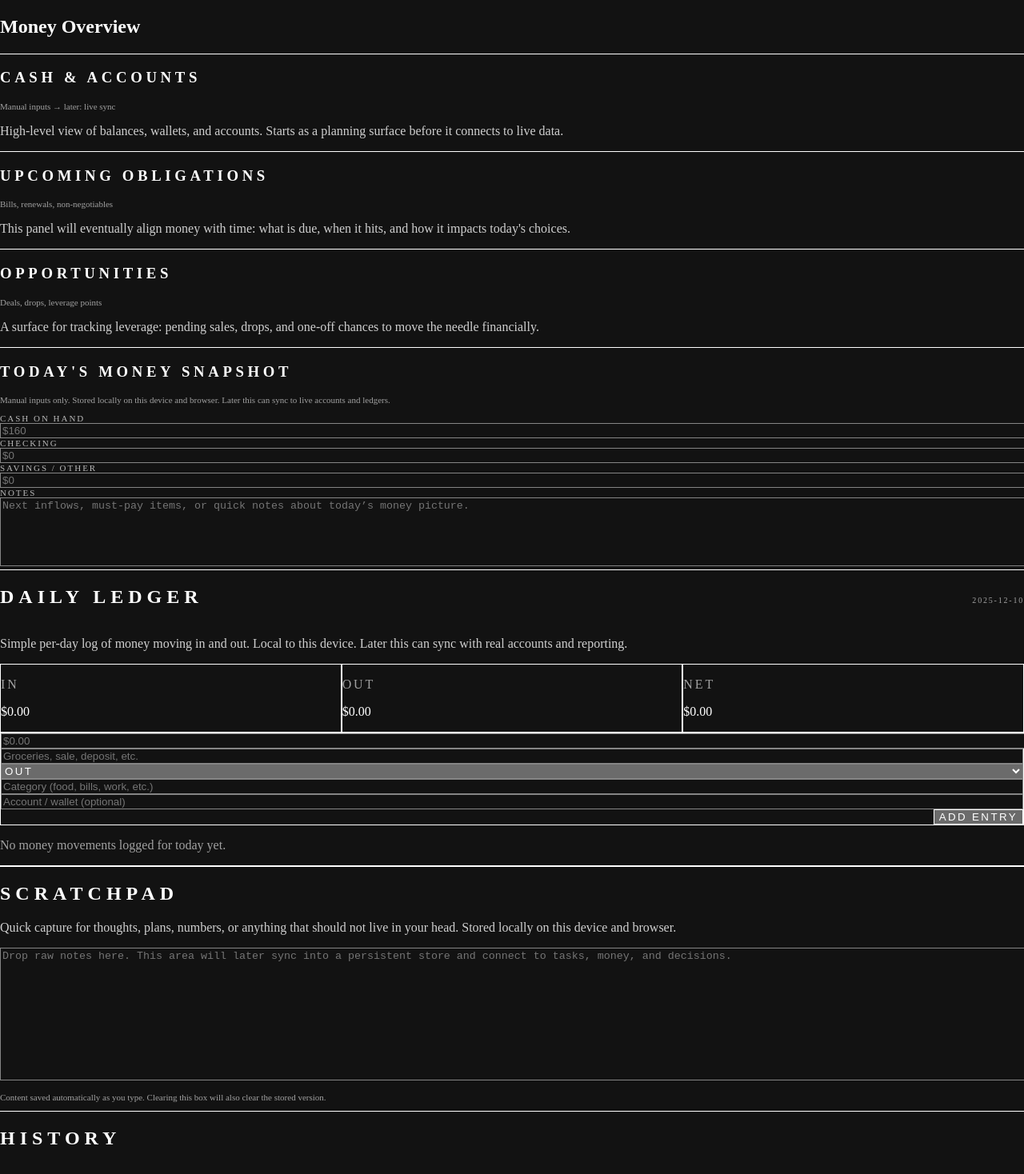
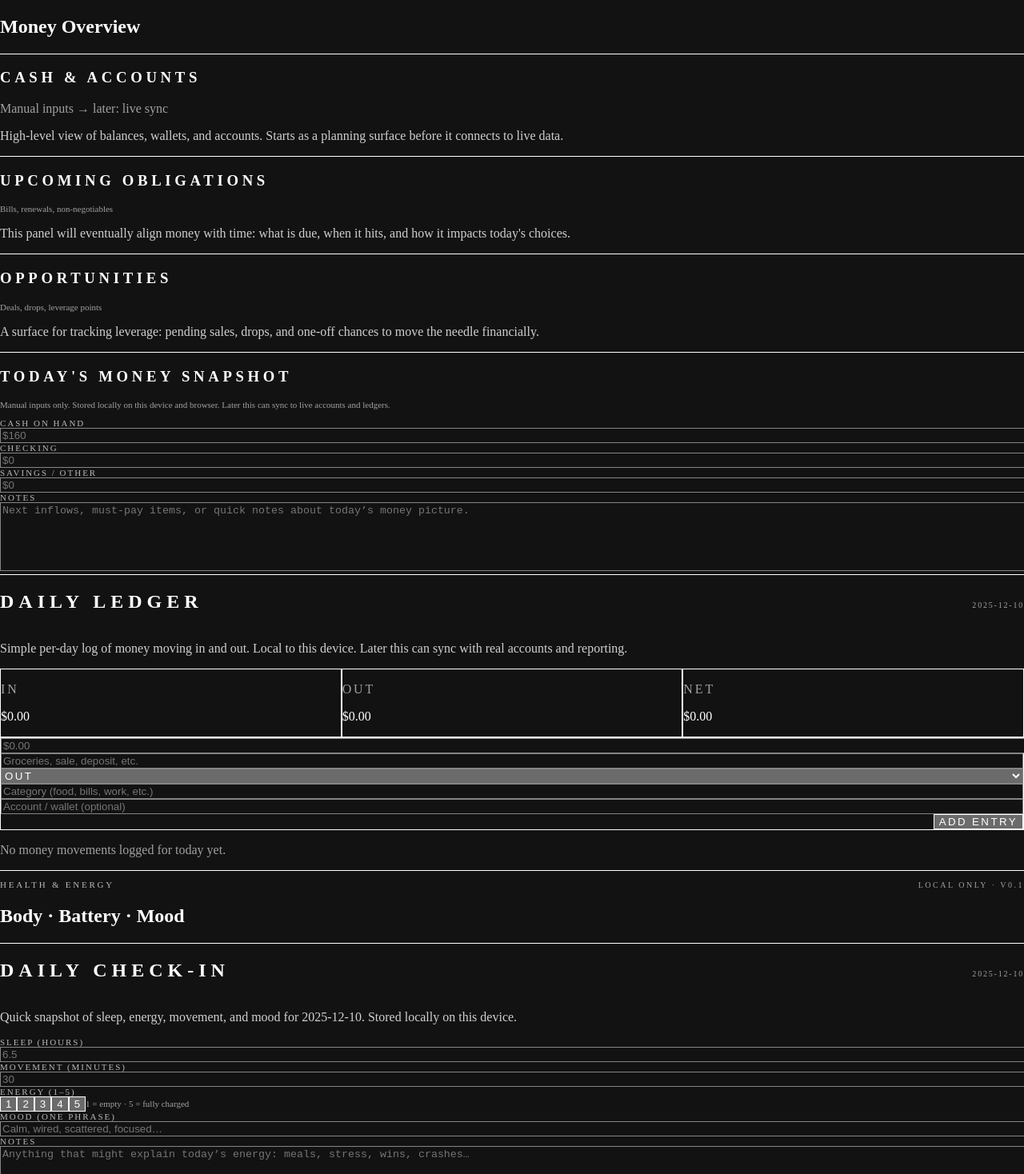
Before and after one commit to TroupeCrypto/Troupe-OS-Redo, a Next.js app: page / in a window 1280 px wide. Shown: the part 1422-2890 px from the top of the page at 80% size. Built offline with nearby package versions, Linux system fonts and the light colour scheme.

Commit message:
Integrate HealthEnergyPanel into HomePage
Added HealthEnergyPanel to the HomePage component.

```diff
--- a/app/page.jsx
+++ b/app/page.jsx
@@ -7,6 +7,7 @@ import MoneySnapshotPanel from "../components/MoneySnapshotPanel";
 import HistoryViewerPanel from "../components/HistoryViewerPanel";
 import CreativeSessionsPanel from "../components/CreativeSessionsPanel";
 import DailyMoneyLedgerPanel from "../components/DailyMoneyLedgerPanel";
+import HealthEnergyPanel from "../components/HealthEnergyPanel";
 
 export default function HomePage() {
   return (
@@ -125,14 +126,13 @@ export default function HomePage() {
           </p>
         </div>
 
-        {/* High-level structure description */}
         <div className="border-t border-white/40 grid grid-cols-1 md:grid-cols-3">
           {/* Cash & Accounts */}
           <div className="px-4 py-3 sm:px-6 sm:py-4 border-b md:border-b-0 md:border-r border-white/20">
             <h3 className="text-xs tracking-[0.25em] uppercase mb-2">
               Cash &amp; Accounts
             </h3>
-            <p className="text-[11px] opacity-60 mb-1">
+            <p className="text:[11px] opacity-60 mb-1">
               Manual inputs → later: live sync
             </p>
             <p className="text-sm opacity-80 max-w-xs">
@@ -170,11 +170,25 @@ export default function HomePage() {
           </div>
         </div>
 
-        {/* Local snapshot panel */}
         <MoneySnapshotPanel />
+        <DailyMoneyLedgerPanel />
+      </section>
 
-        {/* Daily ledger (per-day money movements) */}
-        <DailyMoneyLedgerPanel />
+      {/* Health & Energy */}
+      <section className="border-b border-white/40">
+        <div className="px-4 py-3 sm:px-6 sm:py-4 flex items-baseline justify-between">
+          <div>
+            <p className="text-[11px] tracking-[0.25em] uppercase opacity-70 mb-1">
+              Health &amp; Energy
+            </p>
+            <h2 className="text-lg sm:text-xl">Body · Battery · Mood</h2>
+          </div>
+          <p className="text-[10px] opacity-60 tracking-[0.25em] uppercase">
+            Local Only · v0.1
+          </p>
+        </div>
+
+        <HealthEnergyPanel />
       </section>
 
       {/* Notes & History */}
```
